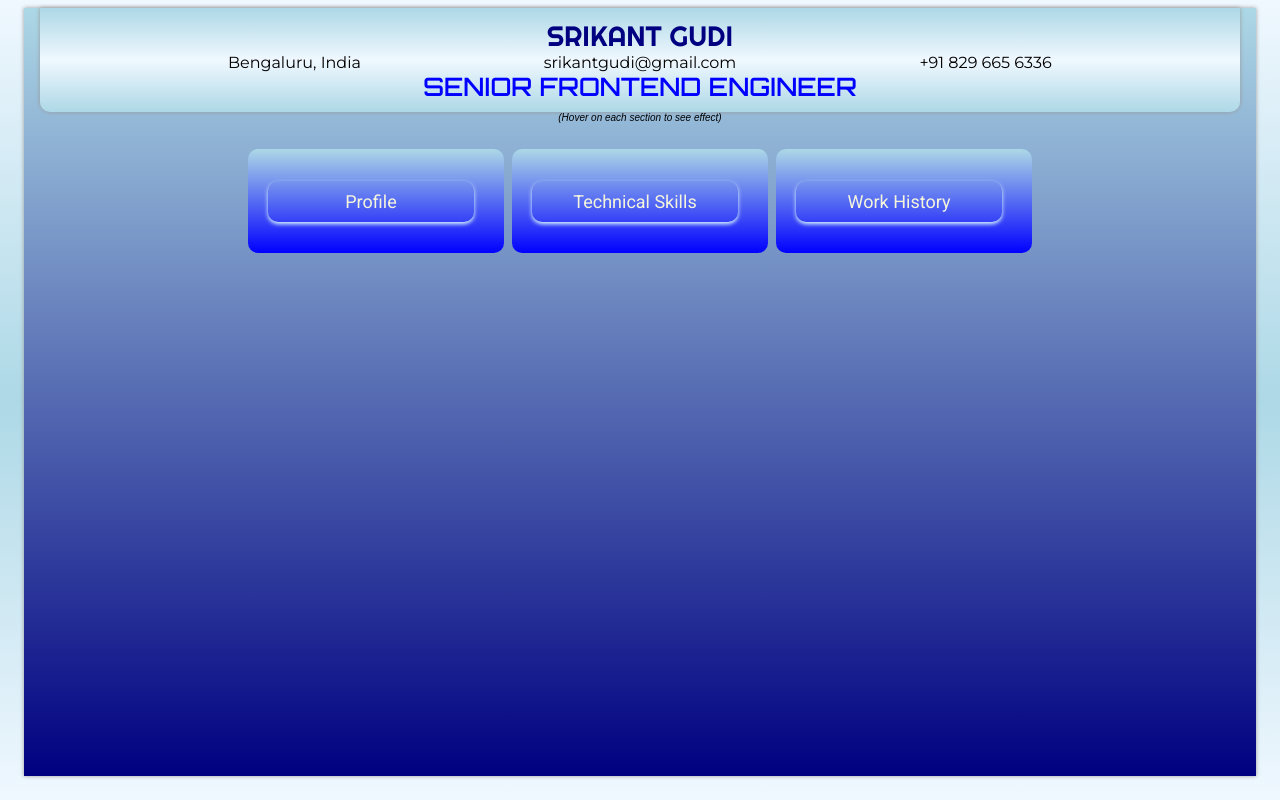
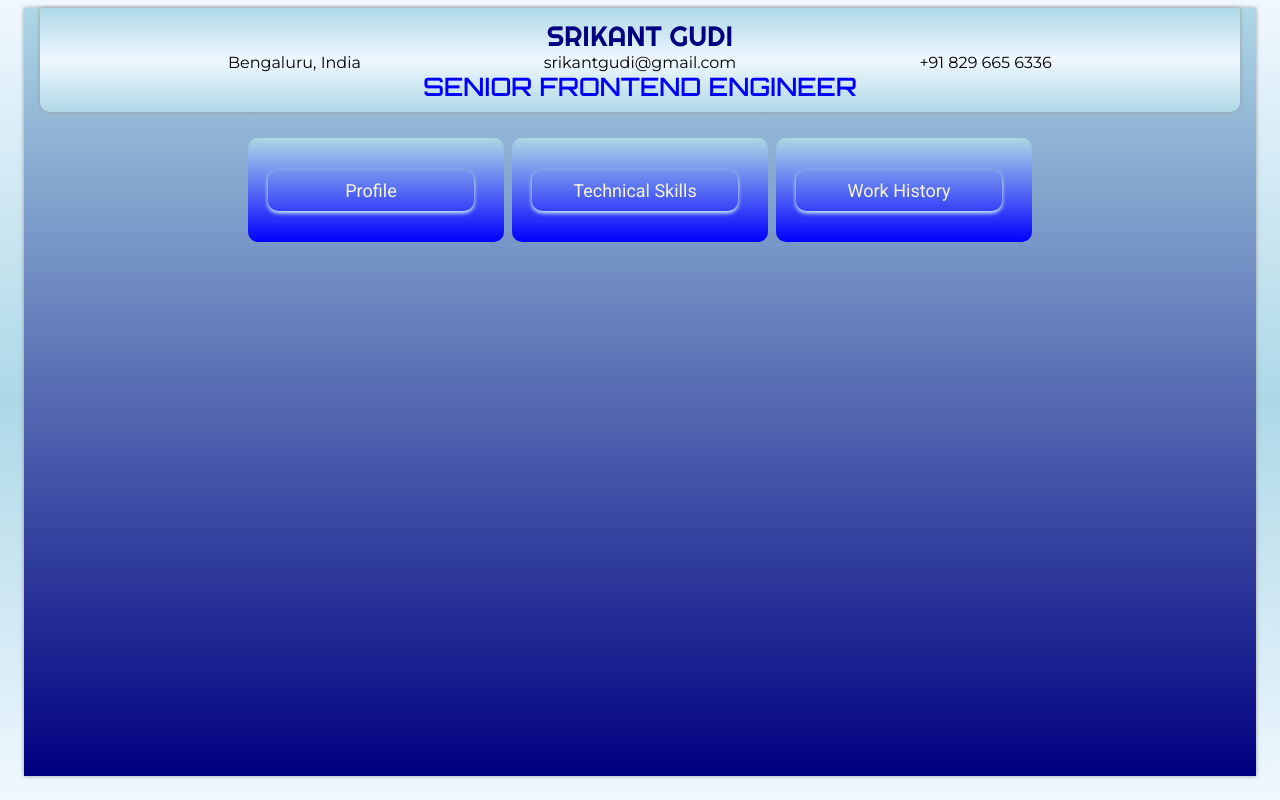
Before and after one commit to srikantgudi/srikantgudi.github.io, a Svelte app: page / in a window 1280 px wide. Built offline with nearby package versions, Linux system fonts and the light colour scheme.

Commit message:
Update Topnav.svelte

```diff
--- a/src/Topnav.svelte
+++ b/src/Topnav.svelte
@@ -7,7 +7,6 @@
   </div>
   <div class="position-title">Senior Frontend Engineer</div>
 </div>
-<div class="note">(Hover on each section to see effect)</div>
 
 <style>
 .note {
```
